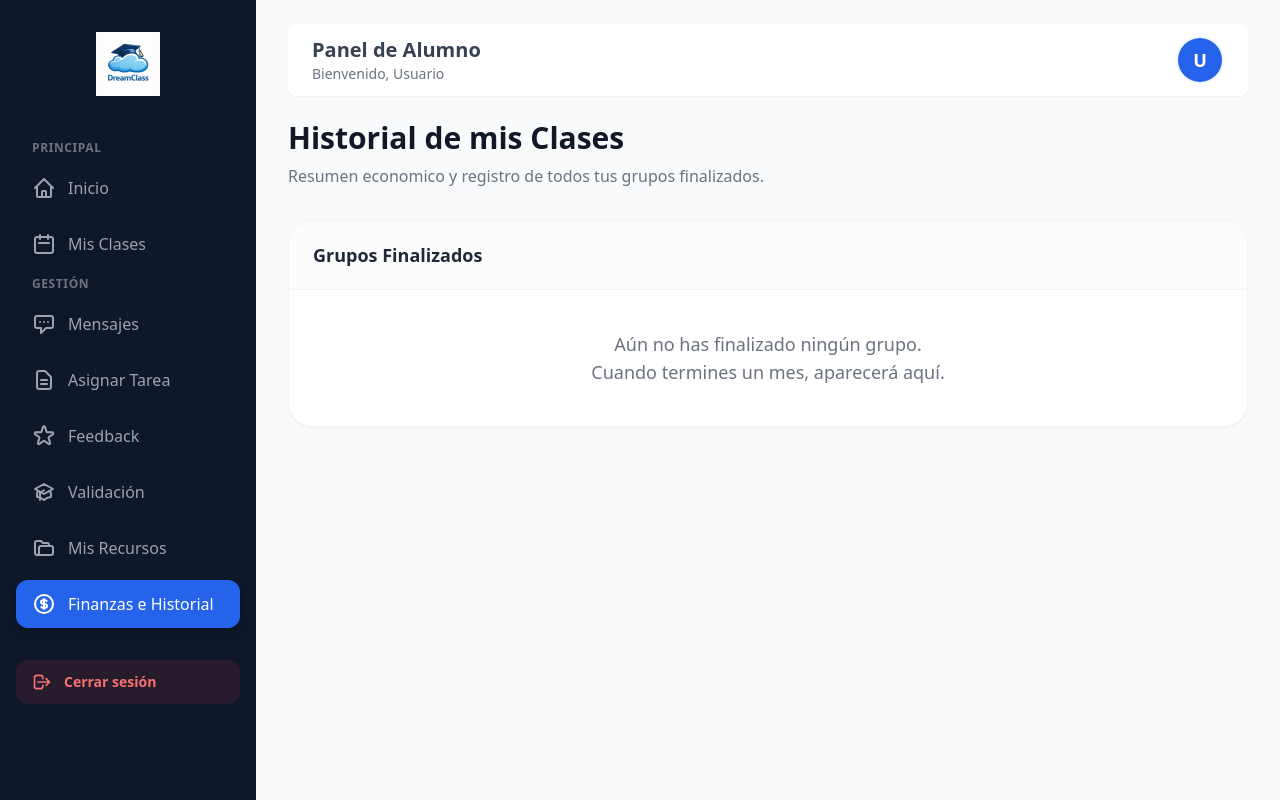
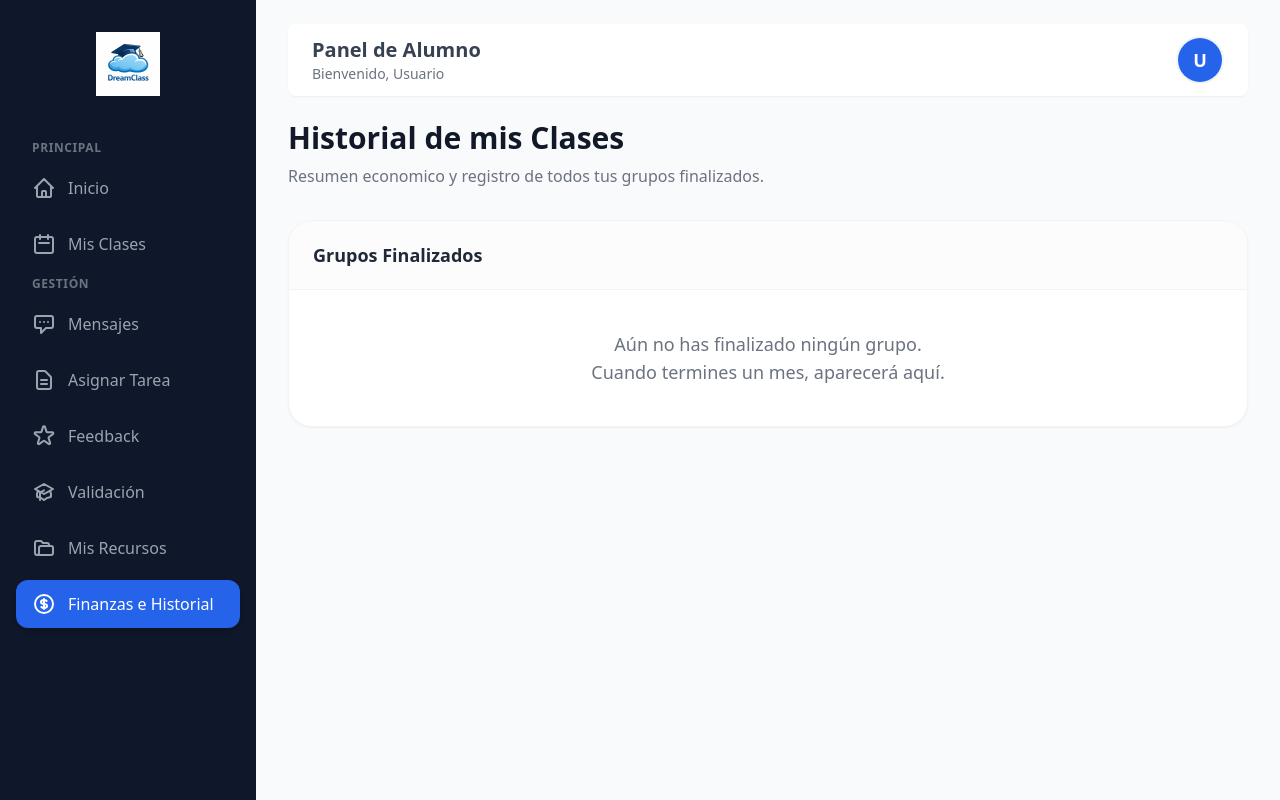
Before and after one commit to Jose-Ignacio21/DreamClass, a PHP site: page /app/View/historial/index.php in a window 1280 px wide. Run offline with PHP 8.4, Linux system fonts and the light colour scheme; some libraries are stand-ins or nearby versions.

Commit message:
fix:actualizacion en sidebar_docente

```diff
--- a/app/View/layout/sidebar_docente.php
+++ b/app/View/layout/sidebar_docente.php
@@ -78,11 +78,5 @@ function getActiveClass($uri, $keyword) {
             Finanzas e Historial
         </a>
 
-        <div class="mt-auto pt-6">
-            <a href="<?= BASE_URL ?>logout" class="flex items-center gap-3 px-4 py-3 rounded-xl bg-red-500/10 text-red-400 hover:bg-red-500 hover:text-white transition text-sm font-bold group">
-                <svg class="w-5 h-5" fill="none" stroke="currentColor" viewBox="0 0 24 24"><path stroke-linecap="round" stroke-linejoin="round" stroke-width="2" d="M17 16l4-4m0 0l-4-4m4 4H7m6 4v1a3 3 0 01-3 3H6a3 3 0 01-3-3V7a3 3 0 013-3h4a3 3 0 013 3v1"></path></svg>
-                Cerrar sesión
-            </a>
-        </div>
     </nav>
 </aside>
```
